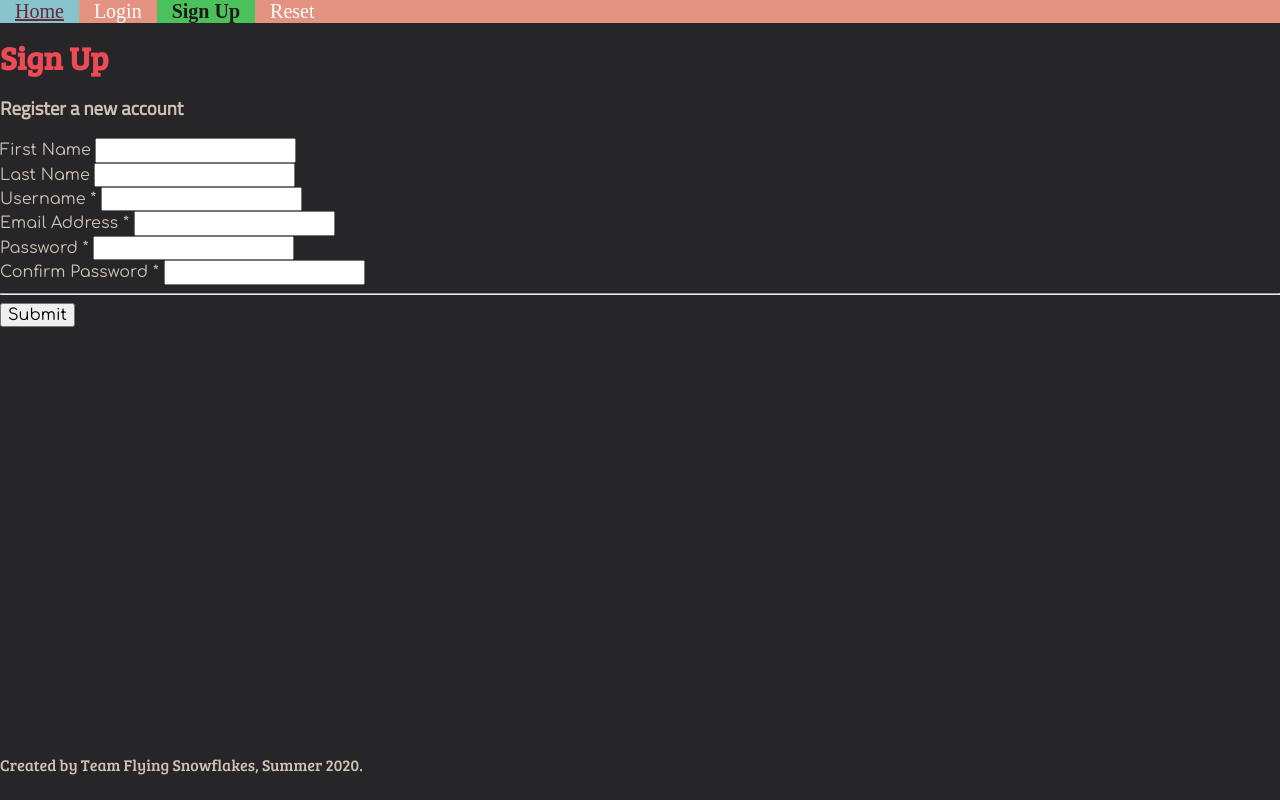
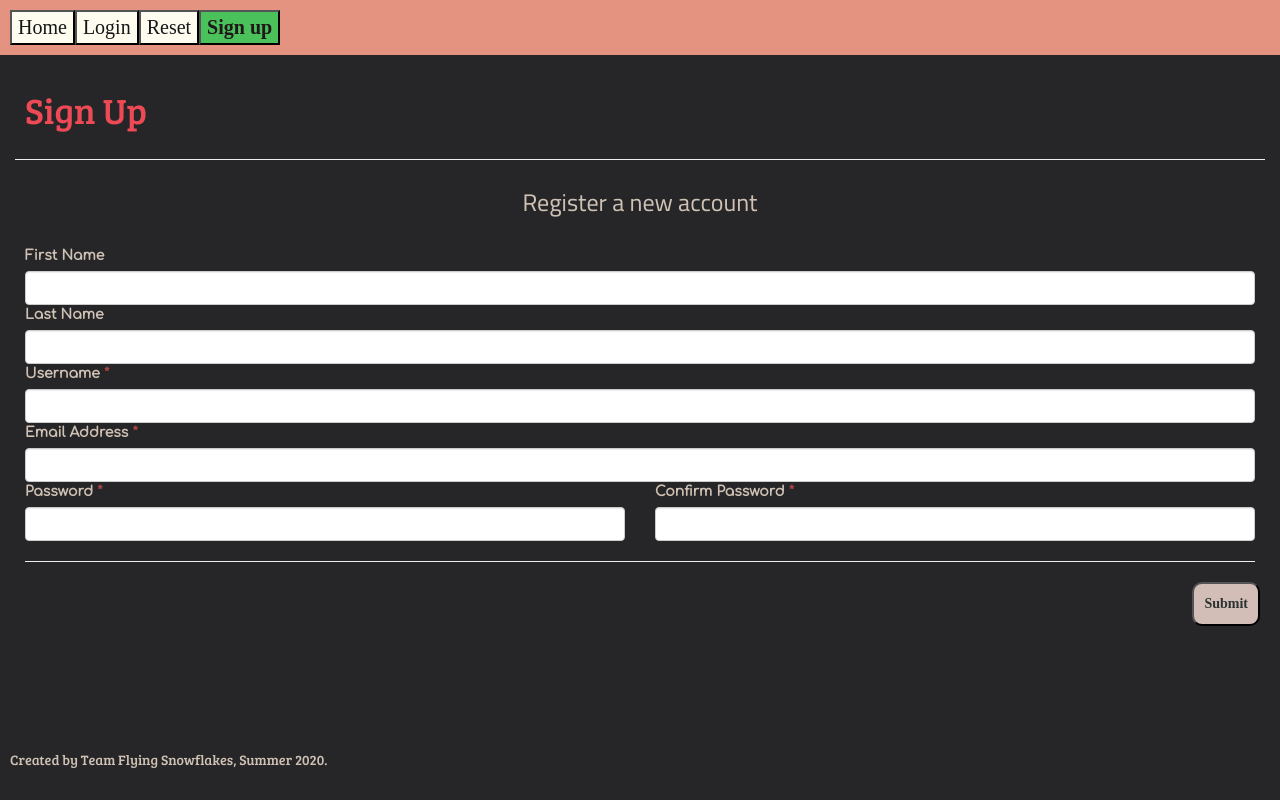
Before and after one commit to tituspahn/Assignment4_Team7, a plain HTML site: page signup.html in a window 1280 px wide. Drawn offline with nearby package versions, Linux system fonts and the light colour scheme; a web font is replaced by a local one.

Commit message:
Updating the CSS and JS

```diff
--- a/CSS/main.css
+++ b/CSS/main.css
@@ -4,6 +4,9 @@
 @import 'https://fonts.googleapis.com/css?family=Cairo';
 @import 'https://fonts.googleapis.com/css?family=Bree+Serif';
 @import 'https://fonts.googleapis.com/css?family=Valera';
+@import url('https://fonts.googleapis.com/css2?family=M+PLUS+1p');
+@import 'https://fonts.googleapis.com/css2?family=Noto+Sans+TC';
+
 
 /*Body and word styling*/
 
@@ -11,25 +14,30 @@ body{
       font-family: Comfortaa;
       background-color: #262629;
       color: #cfc1b3;
+
 }
 
 
 h1
   { font-family: "Bree Serif";
     color: #ee4a56;
+    padding: 10px;
   }
 
   h2
     { font-family: Cairo;
+      padding: 10px;
     }
 
 
   h3
     { font-family: Cairo;
+      padding: 10px;
     }
 
   h4
       { font-family: B612;
+        padding: 10px;
       }
 
 footer{
@@ -37,10 +45,30 @@ footer{
 
       }
 
+    p{
+      padding: 10px;
+    }
+
+    form
+    {
+      padding: 10px;
+    }
+
 div.bottom{
         position: absolute;
         width: 50%;
         bottom: 10px;
+}
+
+#Japanese
+{
+  font-family: 'M PLUS 1p', sans-serif;
+
+}
+
+#Chinese
+{
+  font-family: 'Noto Sans TC', sans-serif;
 }
 
 /* Navigation Bar */
@@ -53,37 +81,46 @@ nav{
 
 ul.nav-bulletless{
   list-style-type: none;
+  display: inline-flex;
   margin: 0;
-  padding: 0;
+  padding: 10px;
   overflow: hidden;
   position: fixed;
   top: 0;
   width: 100%;
   background-color: #e3937f;
-
 }
 
-li.nav{
-  float: left;
+
+button.nav1
+{
+   background-color: #fefbef;
+    color: #161618;
 }
 
-li a{
-  display block;
-  color: white;
-  text-align: center;
-  padding: 15px;
-  text-decoration: none;
+button.buttony
+{   display: inline-flex;
+    position: fixed;
+    background-color: #d2beb6;
+    color: #2c3231;
+    font-family: B612;
+    right: 20px;
+    margin: 0;
+    padding: 10px;
+    font-weight: bold;
+    border-radius: 10px;
+    /* display: flex-end; */
 }
 
-li a:hover:not(.active) {
+
+button:hover:not(.active) {
   background-color: #86c3cd;
   text-decoration: underline;
   color: #66293b;
 }
 
-.active {
+button.active {
   background-color: #4ac15b;
   color: #1f1818;
   font-weight: bold;
-
 }
--- /dev/null
+++ b/scripts/main.js
@@ -0,0 +1,16 @@
+let btn = document.querySelector('button');
+
+function nav_tab(){
+  const login_nav = document.querySelector('nav');
+  login_nav.textContent = 'Login';
+  const reset_nav = document.querySelector('nav');
+  reset_nav.textContent = 'Reset';
+  const signup_nav = document.querySelector('nav');
+  signup_nav.textContent = 'Sign up';
+  const home_nav = document.querySelector('nav');
+  home_nav.textContent = 'Home';
+}
+
+btn.onclick = function(){
+  nav_tab();
+}
--- a/signup.html
+++ b/signup.html
@@ -4,41 +4,31 @@
 	<meta charset="utf-8">
 	<title>Team 7</title>
 	<link rel="stylesheet" href="https://cdnjs.cloudflare.com/ajax/libs/normalize/8.0.1/normalize.min.css">
+	<link rel="stylesheet" href="https://cdnjs.cloudflare.com/ajax/libs/twitter-bootstrap/3.3.6/css/bootstrap.min.css">
 	<link rel="stylesheet" type="text/css" href="css/main.css">
+	<link rel="stylesheet" href="scripts/main.js">
 
 </head>
 
-<body>
+<div class="1" >
 
-	<div class="1" >
-		<div class="2">
-			<div class="3">
-
-				<button type="button" class="navbar-toggle" data-toggle="collapse" data-target=".navbar-collapse"><span class="icon-bar"></span> <span class="icon-bar"></span> <span class="icon-bar"></span> </button>
-				<a class="navbar-brand" href="index.html"></a>
-			</div>
-			<div class="navbar-collapse collapse">
 	<nav>
 		<ul class="nav-bulletless">
-				<li class="nav"><a href="index.html">Home</a></li>
-				<li class="nav"><a href="login.html">Login</a></li>
-				<li class="nav"><a class ="active" href="signup.html">Sign Up</a></li>
-				<li class="nav"><a href="reset.html">Reset</a></li>
+			<li><a href="index.html"><button class="nav1">Home</button></a></li>
+			<li><a href="login.html"><button class="nav1">Login</button></a></li>
+			<li><a href="reset.html"><button class="nav1">Reset</button></a></li>
+			<li><a href="signup.html"><button class= "active">Sign up</button></a></li>
 
 		</ul>	</nav>
 			</div>
-		</div>
-	</div>
 
-
+<body>
 
 <div class="4">
+	<br> <br>
 
-
-
-		<div class="row">
-
-        <header>
+			<article class="col-xs-12 maincontent">
+								<header class="page-header">
 										<h1 class="page-title">Sign Up</h1>
 								</header>
 
@@ -78,19 +68,20 @@
 											<input type="text" class="form-control">
 										</div>
 								</div>
+								<hr>
+										<div class="col-lg-4 text-right">
+											<button class="buttony" type="submit">Submit</button>
+										</div>
 
-								<hr>
-
-									<div class="col-lg-4 text-right">
-										<button class="btn btn-action" type="submit">Submit</button>
+							</form>
 						</div>
 						</div>
-							</form>
 
-						</div>
+<script src="scripts/main.js" charset="utf-8"></script>
+</body>
 
-</body>
 <footer><div class="bottom">
+
 	<p> Created by Team Flying Snowflakes, Summer 2020. </p> </div>
 </footer>
 </html>
```
Also changed, not shown: index.html (+40 -22 lines), login.html (+16 -17 lines), reset.html (+16 -27 lines). Lines whose indentation alone changed are shown as unchanged.
